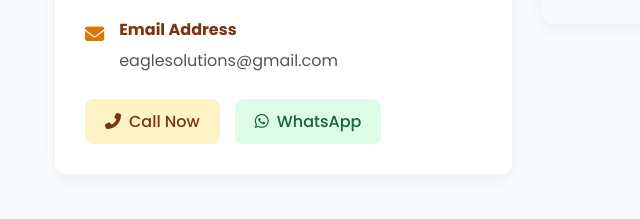
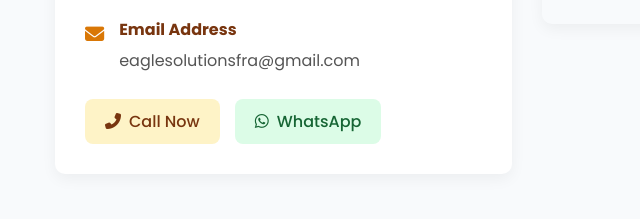
Before and after one commit to eaglesolutionss/cnc, a plain HTML site: page index.html in a window 1280 px wide. Shown: the part 4629-4848 px from the top of the page, 0-640 px from the left. Drawn offline with Linux system fonts and the light colour scheme; grey boxes are pictures that could not be loaded.

Commit message:
Update index.html

```diff
--- a/index.html
+++ b/index.html
@@ -1269,7 +1269,7 @@ document.getElementById("viewMoreBtn").addEventListener("click", function() {
                             </div>
                             <div class="contact-text">
                                 <h4>Email Address</h4>
-                                <a href="mailto:eaglesolutions@gmail.com">eaglesolutions@gmail.com</a>
+                                <a href="mailto:eaglesolutionsfra@gmail.com">eaglesolutionsfra@gmail.com</a>
                             </div>
                         </div>
                     </div>
```
